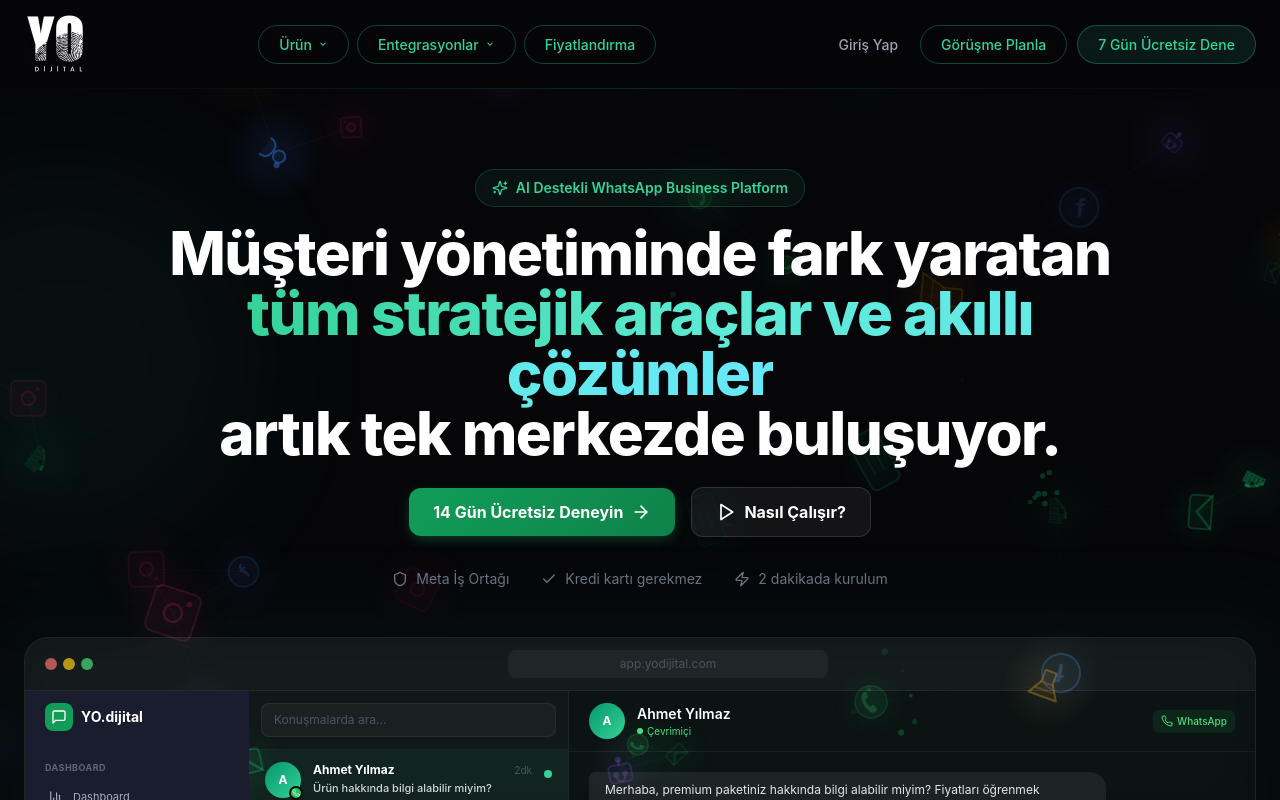
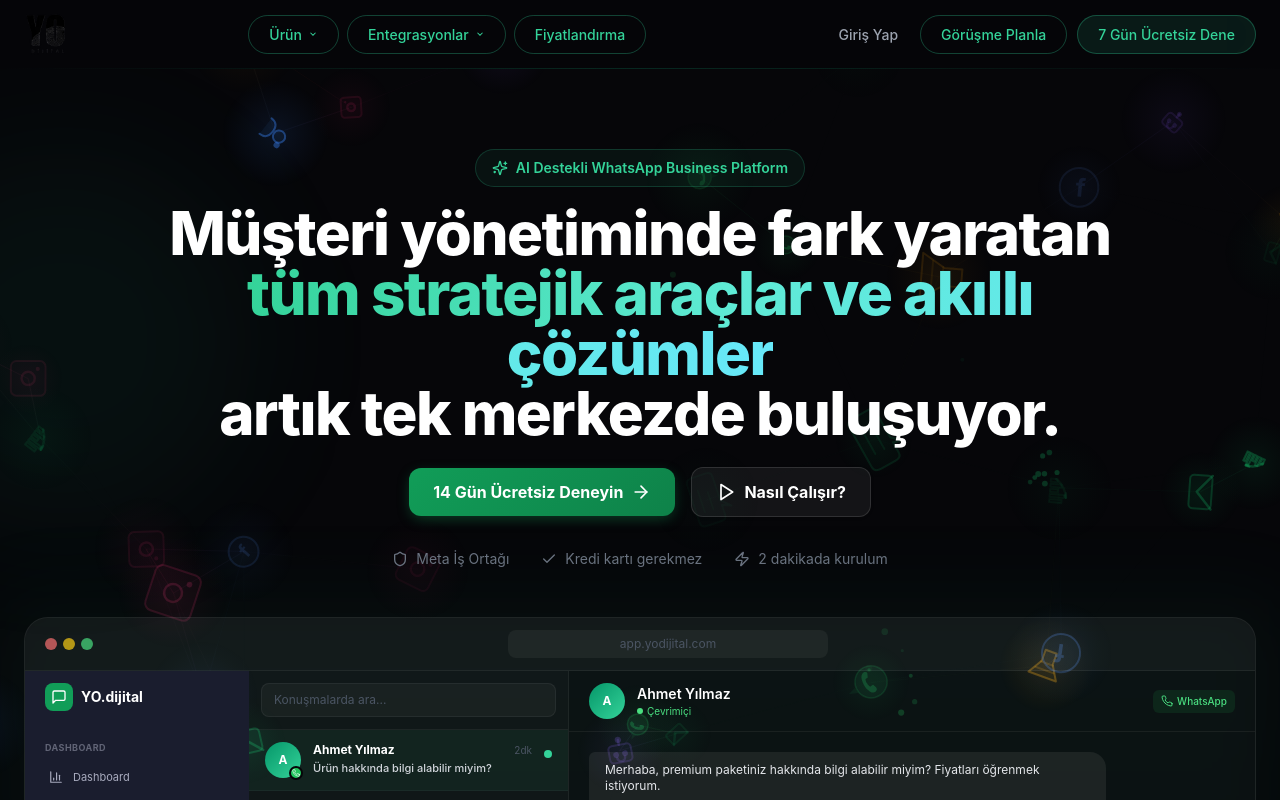
Before and after one commit to onursuay/chatbot, a Next.js app: page /landing in a window 1280 px wide. Shown: the top 800 px of the page. Built offline with nearby package versions, Linux system fonts and the light colour scheme.

Commit message:
fix: logo filter kaldirildi, dogru boyut ve webp

```diff
--- a/src/app/landing/page.tsx
+++ b/src/app/landing/page.tsx
@@ -802,7 +802,7 @@
 
           {/* Logo */}
           <a href="/" className="shrink-0">
-            <img src="/yoai-logo.webp" alt="YO Dijital" className="object-contain brightness-0 invert" style={{ height: "64px", width: "auto" }} />
+            <img src="/yoai-logo.webp" alt="YO Dijital" className="object-contain" style={{ height: "44px", width: "auto" }} />
           </a>
 
           {/* Desktop Nav */}
```
Also changed, not shown: public/yoai-logo.png (added).
